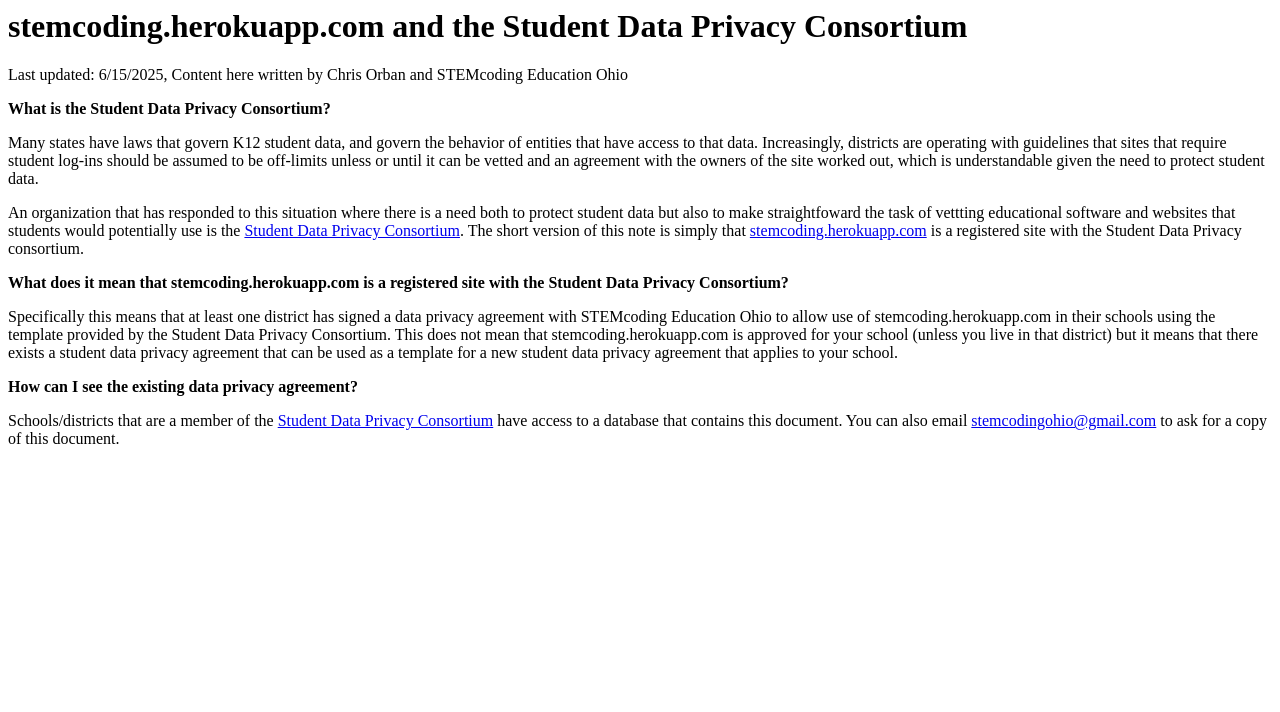
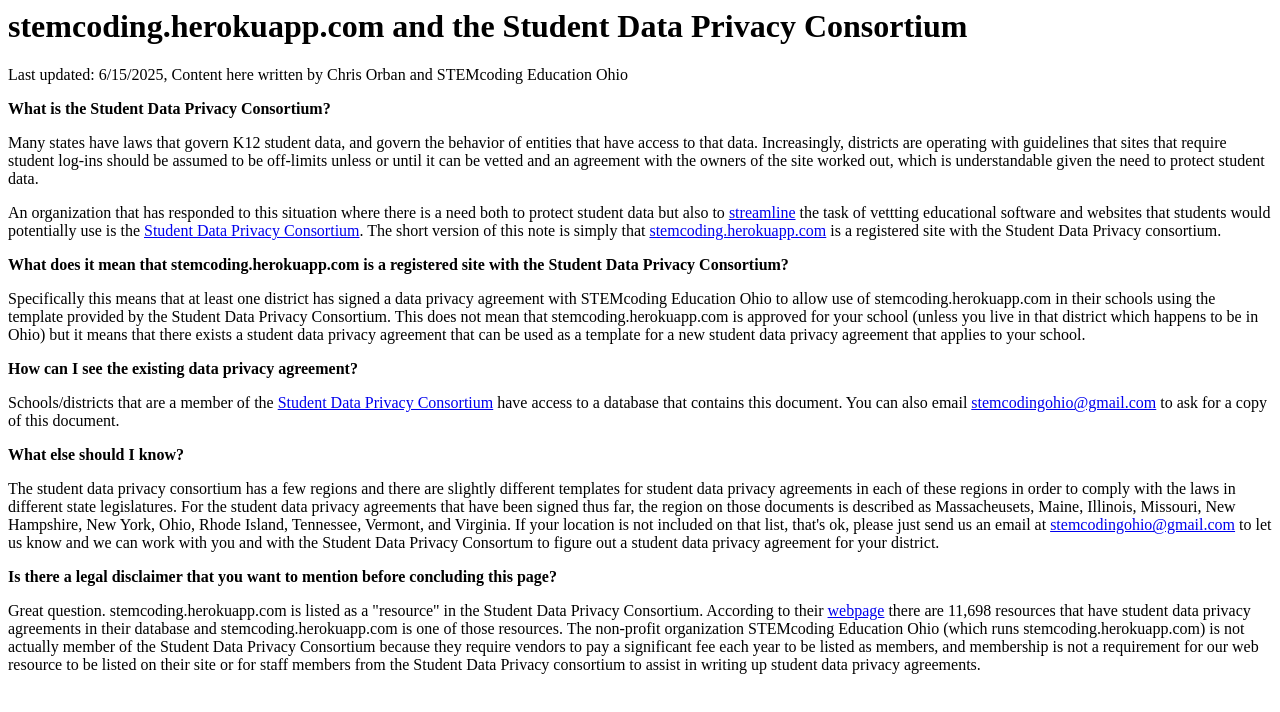
Before and after one commit to stemcodingohio/stemcodingohio.github.io, a plain HTML site: page sdpc.html in a window 1280 px wide. Drawn offline with Linux system fonts and the light colour scheme.

Commit message:
Update sdpc.html

```diff
--- a/sdpc.html
+++ b/sdpc.html
@@ -9,14 +9,23 @@
 <p>Many states have laws that govern K12 student data, and govern the behavior of entities that have access to that data. Increasingly, districts are operating with guidelines that sites that require student log-ins should be assumed to be off-limits unless or until it can be vetted and an agreement with the owners of the site worked out, which is understandable given the need to protect student data.
 </p>
 
-<p>An organization that has responded to this situation where there is a need both to protect student data but also to make straightfoward the task of vettting educational software and websites that students would potentially use is the <a href="https://privacy.a4l.org/">Student Data Privacy Consortium</a>. The short version of this note is simply that <a href="http://stemcoding.herokuapp.com">stemcoding.herokuapp.com</a> is a registered site with the Student Data Privacy consortium. </p>
+<p>An organization that has responded to this situation where there is a need both to protect student data but also to <a href="https://privacy.a4l.org">streamline</a> the task of vettting educational software and websites that students would potentially use is the <a href="https://privacy.a4l.org/">Student Data Privacy Consortium</a>. The short version of this note is simply that <a href="http://stemcoding.herokuapp.com">stemcoding.herokuapp.com</a> is a registered site with the Student Data Privacy consortium. </p>
 
 <p><b>What does it mean that stemcoding.herokuapp.com is a registered site with the Student Data Privacy Consortium?</b></p>
 
-<p>Specifically this means that at least one district has signed a data privacy agreement with STEMcoding Education Ohio to allow use of stemcoding.herokuapp.com in their schools using the template provided by the Student Data Privacy Consortium. This does not mean that stemcoding.herokuapp.com is approved for your school (unless you live in that district) but it means that there exists a student data privacy agreement that can be used as a template for a new student data privacy agreement that applies to your school.</p>
+<p>Specifically this means that at least one district has signed a data privacy agreement with STEMcoding Education Ohio to allow use of stemcoding.herokuapp.com in their schools using the template provided by the Student Data Privacy Consortium. This does not mean that stemcoding.herokuapp.com is approved for your school (unless you live in that district which happens to be in Ohio) but it means that there exists a student data privacy agreement that can be used as a template for a new student data privacy agreement that applies to your school.</p>
 
 <p><b>How can I see the existing data privacy agreement?</b></p>
 
 <p>Schools/districts that are a member of the <a href="https://privacy.a4l.org">Student Data Privacy Consortium</a> have access to a database that contains this document. You can also email <a href="mailto:stemcodingohio@gmail.com">stemcodingohio@gmail.com</a>  to ask for a copy of this document.</p>
 
+<p><b>What else should I know?</b></p>
+
+<p>The student data privacy consortium has a few regions and there are slightly different templates for student data privacy agreements in each of these regions in order to comply with the laws in different state legislatures. For the student data privacy agreements that have been signed thus far, the region on those documents is described as Massacheusets, Maine, Illinois, Missouri, New Hampshire, New York, Ohio,
+Rhode Island, Tennessee, Vermont, and Virginia. If your location is not included on that list, that's ok, please just send us an email at <a href="mailto:stemcodingohio@gmail.com">stemcodingohio@gmail.com</a>  to let us know and we can work with you and with the Student Data Privacy Consortum to figure out a student data privacy agreement for your district.</p>
+
+<p><b>Is there a legal disclaimer that you want to mention before concluding this page?</b></p>
+
+<p>Great question. stemcoding.herokuapp.com is listed as a "resource" in the Student Data Privacy Consortium. According to their <a href="https://privacy.a4l.org">webpage</a> there are 11,698 resources that have student data privacy agreements in their database and stemcoding.herokuapp.com is one of those resources. The non-profit organization STEMcoding Education Ohio (which runs stemcoding.herokuapp.com) is not actually member of the Student Data Privacy Consortium because they require vendors to pay a significant fee each year to be listed as members, and membership is not a requirement for our web resource to be listed on their site or for staff members from the Student Data Privacy consortium to assist in writing up student data privacy agreements. </p>
+
 </HTML>
```
